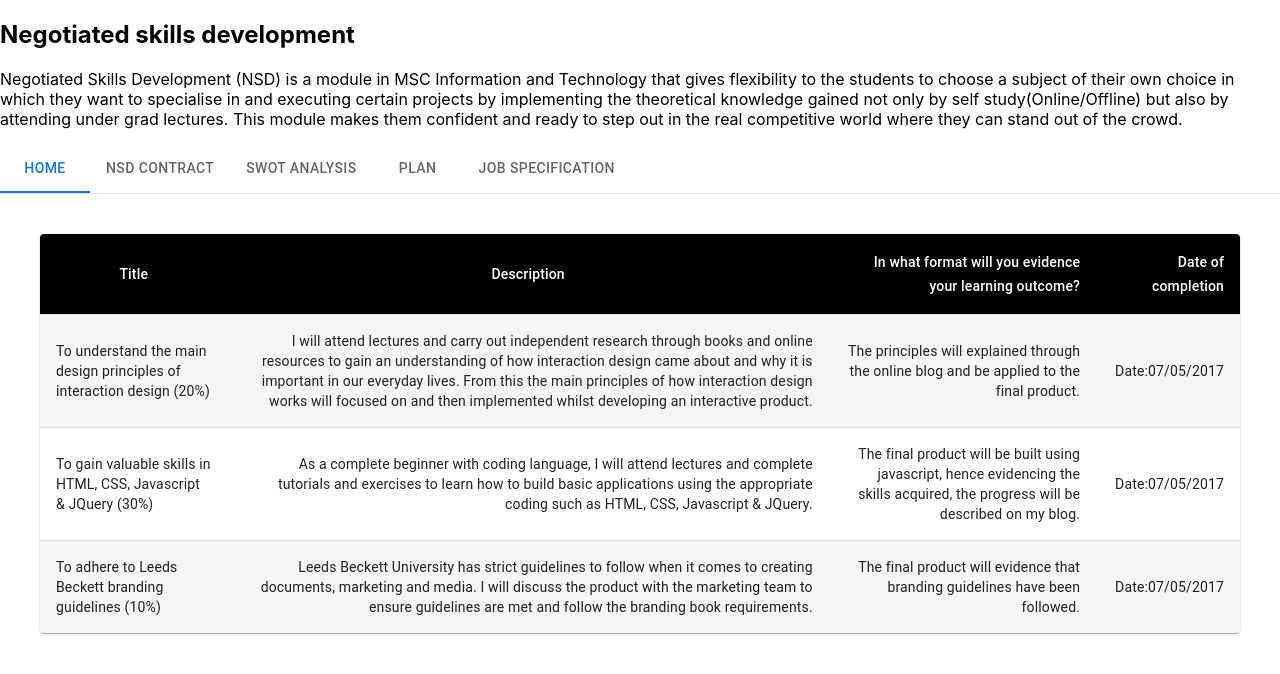
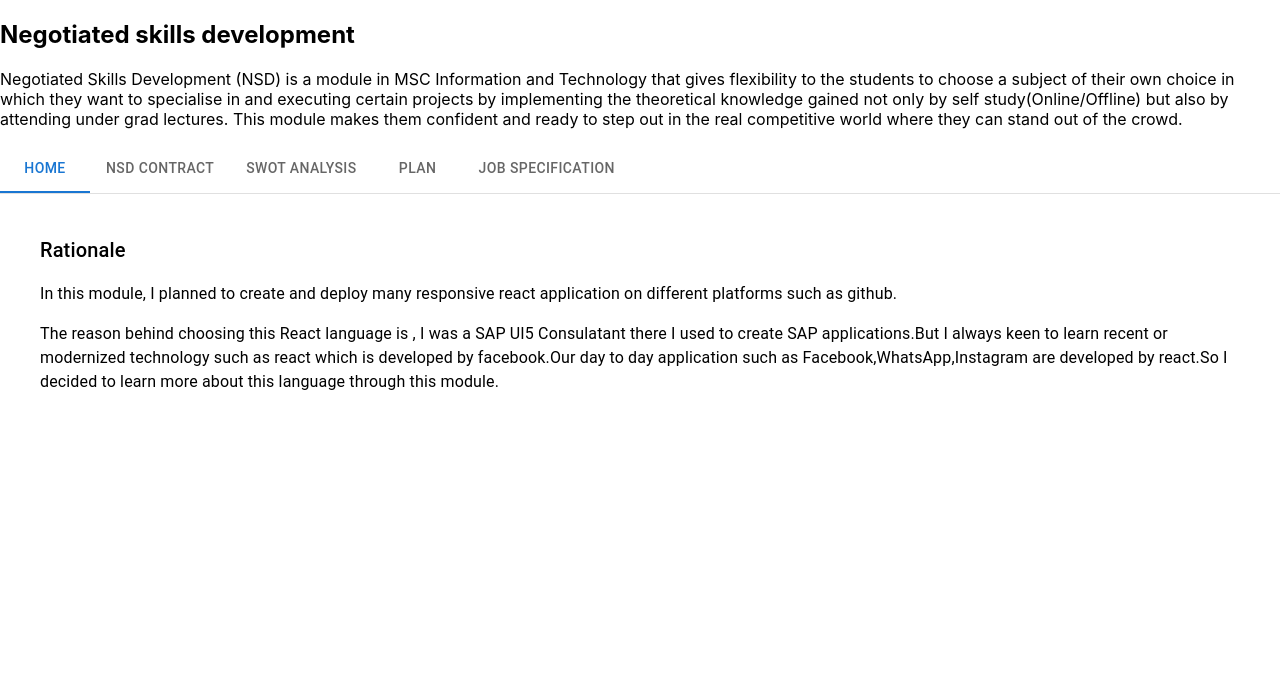
Before and after one commit to SriAbi20/NSD, a React (Create React App) app: page / in a window 1280 px wide. Shown: the top 674 px of the page. Built offline with nearby package versions, Linux system fonts and the light colour scheme.

Commit message:
update one

```diff
--- a/package.json
+++ b/package.json
@@ -17,8 +17,8 @@
     "web-vitals": "^2.1.4"
   },
   "scripts": {
-    "predeploy":"npm run build",
-    "deploy":"gh-pages -d build",
+    "predeploy": "npm run build",
+    "deploy": "gh-pages -d build",
     "start": "react-scripts start",
     "build": "react-scripts build",
     "test": "react-scripts test",
--- a/src/components/Home/Home.js
+++ b/src/components/Home/Home.js
@@ -1,71 +1,21 @@
 import React from 'react';
-import { styled } from '@mui/material/styles';
-import Table from '@mui/material/Table';
-import TableBody from '@mui/material/TableBody';
-import TableCell, { tableCellClasses } from '@mui/material/TableCell';
-import TableContainer from '@mui/material/TableContainer';
-import TableHead from '@mui/material/TableHead';
-import TableRow from '@mui/material/TableRow';
-import Paper from '@mui/material/Paper';
-
-const StyledTableCell = styled(TableCell)(({ theme }) => ({
-    [`&.${tableCellClasses.head}`]: {
-      backgroundColor: theme.palette.common.black,
-      color: theme.palette.common.white,
-    },
-    [`&.${tableCellClasses.body}`]: {
-      fontSize: 14,
-    },
-  }));
-
-  const StyledTableRow = styled(TableRow)(({ theme }) => ({
-    '&:nth-of-type(odd)': {
-      backgroundColor: theme.palette.action.hover,
-    },
-    // hide last border
-    '&:last-child td, &:last-child th': {
-      border: 0,
-    },
-  }));
-
-  function createData(title, desc, learningoutcome, dateofcompletion ) {
-    return { title, desc, learningoutcome, dateofcompletion  };
-  }
-
-  const rows = [
-    createData('To understand the main design principles of interaction design (20%)','I will attend lectures and carry out independent research through books and online resources to gain an understanding of how interaction design came about and why it is important in our everyday lives. From this the main principles of how interaction design works will focused on and then implemented whilst developing an interactive product.','The principles will explained through the online blog and be applied to the final product.','Date:07/05/2017'),
-    createData('To gain valuable skills in HTML, CSS, Javascript & JQuery (30%)','As a complete beginner with coding language, I will attend lectures and complete tutorials and exercises to learn how to build basic applications using the appropriate coding such as HTML, CSS, Javascript & JQuery.','The final product will be built using javascript, hence evidencing the skills acquired, the progress will be described on my blog.', 'Date:07/05/2017'),
-    createData('To adhere to Leeds Beckett branding guidelines (10%)','Leeds Beckett University has strict guidelines to follow when it comes to creating documents, marketing and media. I will discuss the product with the marketing team to ensure guidelines are met and follow the branding book requirements.', 'The final product will evidence that branding guidelines have been followed.','Date:07/05/2017')
-  ];
-
+import Typography from '@mui/material/Typography';
+import Box from '@mui/material/Box';
 
 const Home = () =>{
     return (
-        <TableContainer component={Paper}>
-      <Table sx={{ minWidth: 700 }} aria-label="customized table">
-        <TableHead>
-          <TableRow>
-            <StyledTableCell align="center">Title</StyledTableCell>
-            <StyledTableCell align="center">Description</StyledTableCell>
-            <StyledTableCell align="right">In what format will you evidence your learning outcome?</StyledTableCell>
-            <StyledTableCell align="right">Date of completion</StyledTableCell>
-
-          </TableRow>
-        </TableHead>
-        <TableBody>
-          {rows.map((row) => (
-            <StyledTableRow key={row.name}>
-              <StyledTableCell component="th" scope="row">
-                {row.title}
-              </StyledTableCell>
-              <StyledTableCell align="right">{row.desc}</StyledTableCell>
-              <StyledTableCell align="right">{row.learningoutcome}</StyledTableCell>
-              <StyledTableCell align="right">{row.dateofcompletion}</StyledTableCell>
-            </StyledTableRow>
-          ))}
-        </TableBody>
-      </Table>
-    </TableContainer>
+       <Box>
+         <Typography variant="h6" component="h2">
+  Rationale
+</Typography>
+<p>
+In this module, I planned to create and deploy many responsive react application on different platforms such as github.
+</p>
+<p>
+The reason behind choosing this React language is , I was a SAP UI5 Consulatant there I used to create SAP applications.But I always keen to learn recent or modernized technology such as react
+which is developed by facebook.Our day to day application such as Facebook,WhatsApp,Instagram are developed by react.So I decided to learn more about this language through this module.
+</p>
+       </Box>
     )
 }
 export default Home;
--- a/src/components/NSDContract/NSDContract.js
+++ b/src/components/NSDContract/NSDContract.js
@@ -1,10 +1,75 @@
 import React from 'react';
+import { styled } from '@mui/material/styles';
+import Table from '@mui/material/Table';
+import TableBody from '@mui/material/TableBody';
+import TableCell, { tableCellClasses } from '@mui/material/TableCell';
+import TableContainer from '@mui/material/TableContainer';
+import TableHead from '@mui/material/TableHead';
+import TableRow from '@mui/material/TableRow';
+import Paper from '@mui/material/Paper';
+
+
+
+
+const StyledTableCell = styled(TableCell)(({ theme }) => ({
+    [`&.${tableCellClasses.head}`]: {
+      backgroundColor: theme.palette.common.black,
+      color: theme.palette.common.white,
+    },
+    [`&.${tableCellClasses.body}`]: {
+      fontSize: 14,
+    },
+  }));
+
+  const StyledTableRow = styled(TableRow)(({ theme }) => ({
+    '&:nth-of-type(odd)': {
+      backgroundColor: theme.palette.action.hover,
+    },
+    // hide last border
+    '&:last-child td, &:last-child th': {
+      border: 0,
+    },
+  }));
+
+  function createData(title, desc, learningoutcome, dateofcompletion ) {
+    return { title, desc, learningoutcome, dateofcompletion  };
+  }
+
+  const rows = [
+    createData('To understand the main design principles of interaction design (30%)','I will attend lectures and carry out independent research through books and online resources to gain an understanding of how interaction design came about and why it is important in our everyday lives. From this the main principles of how interaction design works will focused on and then implemented whilst developing an interactive product.','The principles will explained through the online blog and be applied to the final product.','Date:07/05/2017'),
+    createData('To gain valuable skills in React.js (50%)','As a complete beginner with React.js coding language, I will watch youtube videos and complete tutorials and exercises to learn how to build basic applications using the appropriate coding such as React.js & Redux.','E-Portfolio also built using React.js, hence evidencing the skills acquired, the progress will be described on my blog.', 'Date:07/05/2022'),
+    createData('To adhere to Leeds Beckett branding guidelines (20%)','Leeds Beckett University has strict guidelines to follow when it comes to creating documents, marketing and media. I will discuss the product with the marketing team to ensure guidelines are met and follow the branding book requirements.', 'The final product will evidence that branding guidelines have been followed.','Date:07/05/2017')
+  ];
+
+
 
 const NSDContract = () =>{
     return (
-        <div>
-           NSDContract
-        </div>
+        <TableContainer component={Paper}>
+        <Table sx={{ minWidth: 700 }} aria-label="customized table">
+          <TableHead>
+            <TableRow>
+              <StyledTableCell align="center">Title</StyledTableCell>
+              <StyledTableCell align="center">Description</StyledTableCell>
+              <StyledTableCell align="center">In what format will you evidence your learning outcome?</StyledTableCell>
+              <StyledTableCell align="center">Date of completion</StyledTableCell>
+
+            </TableRow>
+          </TableHead>
+          <TableBody>
+            {rows.map((row) => (
+              <StyledTableRow key={row.name}>
+                <StyledTableCell component="th" scope="row">
+                  {row.title}
+                </StyledTableCell>
+                <StyledTableCell align="right">{row.desc}</StyledTableCell>
+                <StyledTableCell align="right">{row.learningoutcome}</StyledTableCell>
+                <StyledTableCell align="right">{row.dateofcompletion}</StyledTableCell>
+              </StyledTableRow>
+            ))}
+          </TableBody>
+        </Table>
+      </TableContainer>
     )
 }
 export default NSDContract;
--- a/src/components/Swot/Swot.js
+++ b/src/components/Swot/Swot.js
@@ -41,7 +41,7 @@ const Swot = () =>{
       Opportunities
         </Typography>
         <Typography sx={{ fontSize: 14 }} color="text.secondary" gutterBottom>
-        ·   Use of online tutorials – The use of online blogs and tutorials as supplements to classroom learning will add broaden the knowledge base required to initiate the project.
+        ·   Use of online tutorials – The use of youtube and tutorials as supplements to classroom learning will add broaden the knowledge base required to initiate the project.
         </Typography>
 
         </CardContent>
@@ -52,7 +52,7 @@ const Swot = () =>{
       Threats
         </Typography>
         <Typography sx={{ fontSize: 14 }} color="text.secondary" gutterBottom>
-        ·  Constant change in technology – As fast as we are learning about technology there are advancements in it, this could pose a threat that the application is no longer current when it is released.
+        ·  Constant update in technology – As fast as we are learning about technology there are advancements in it, this could pose a threat that the application is no longer current when it is released.
 ·   Bugs & Viruses – This is an external threat that is out of the control of the project, but it is something that could
         </Typography>
 
```
